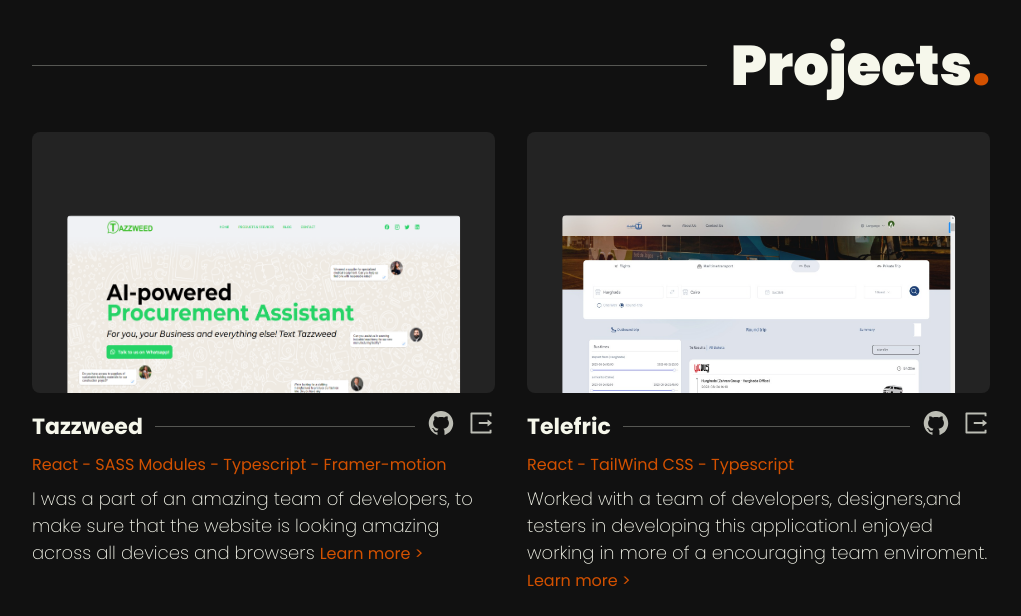
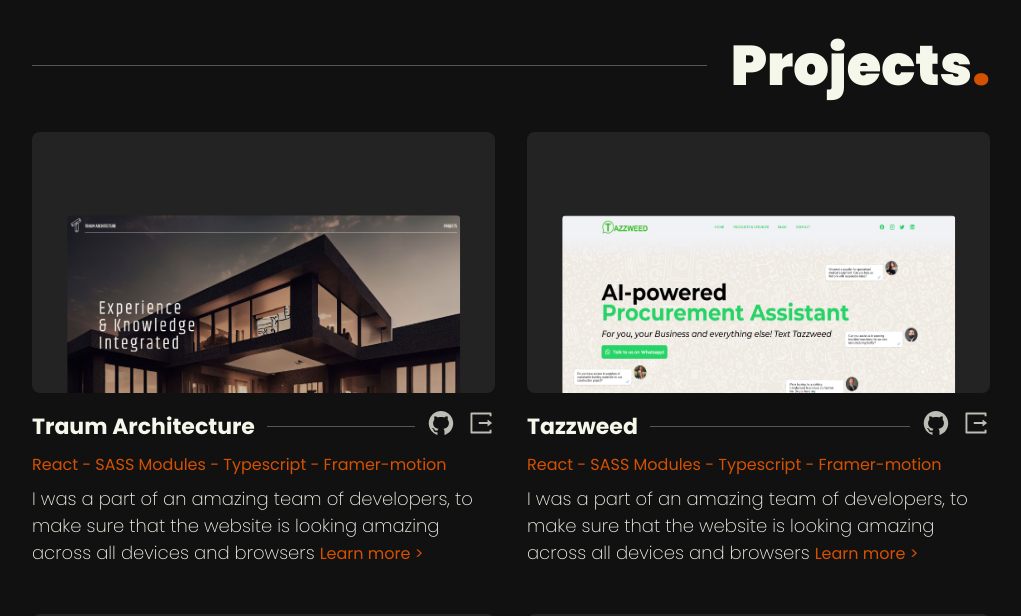
Before and after one commit to ammmarr/steam-portfolio-typescript, a Next.js app: page / in a window 1280 px wide. Shown: the part 1620-2236 px from the top of the page, without its empty margins (159-1180 px from the left). Built offline with nearby package versions, Linux system fonts and the light colour scheme.

Commit message:
added traum

```diff
--- a/components/home/projects/Projects.tsx
+++ b/components/home/projects/Projects.tsx
@@ -6,6 +6,7 @@
 import wilma from "../../../public/project-imgs/resturant.png";
 import ecommerce from "../../../public/project-imgs/E-commerce.png";
 import sortingAlgo from "../../../public/project-imgs/sortAlgo.png";
+import traum from "../../../public/project-imgs/Screenshot 2024-01-13 134427.png";
 
 export const Projects = () => {
   return (
@@ -22,6 +23,47 @@
 };
 
 const projects = [
+  {
+    title: "Traum Architecture",
+    imgSrc: traum,
+    code: "https://github.com/ammmarr/Tazzweed",
+    projectLink: "https://traum-eg.vercel.app/",
+    tech: ["React", "SASS Modules", "Typescript", "Framer-motion"],
+    description:
+      "I was a part of an amazing team of developers, to make sure that the website is looking amazing across all devices and browsers",
+    modalContent: (
+      <>
+        <p>
+          An Architect reached out to me to build him a catchy portfolio website
+          to showcase his projects, work, and experience.
+        </p>
+        <p>
+          I listened to every single detail of what he trying to build and how
+          he liked the design to be like.
+        </p>
+        <p>
+          I showed him multiple designs and he chose what he liked. Now the fun
+          part starts,
+        </p>
+        <p>
+          I made sure I included page transitions for more of a premium look, A
+          movable navigation bar to increase the look and feel of the website.
+        </p>
+        <p>
+          I chose SCSS modules for better customizability of styling Typescript
+          for maintainability of the code and of course React js
+        </p>
+
+        <p>
+          {" "}
+          aside from styling, My client asked for a full dashboard to Add - Edit
+          - And delete his data I went with Strapi CMS for that purpose overall,
+          it was a great project to work on feel free to reach out if you have
+          any questions!
+        </p>
+      </>
+    ),
+  },
   {
     title: "Tazzweed",
     imgSrc: tazzweed,
```
Also changed, not shown: public/project-imgs/Screenshot 2024-01-13 134427.png (added).
